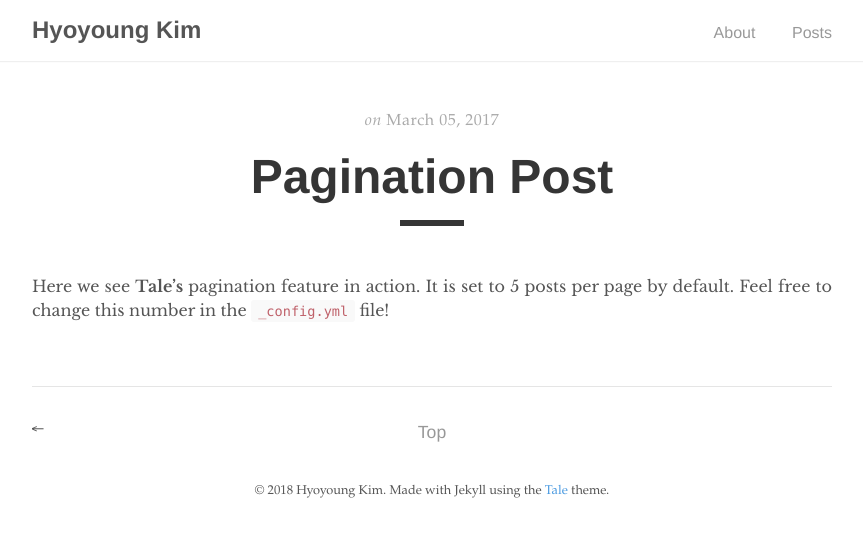
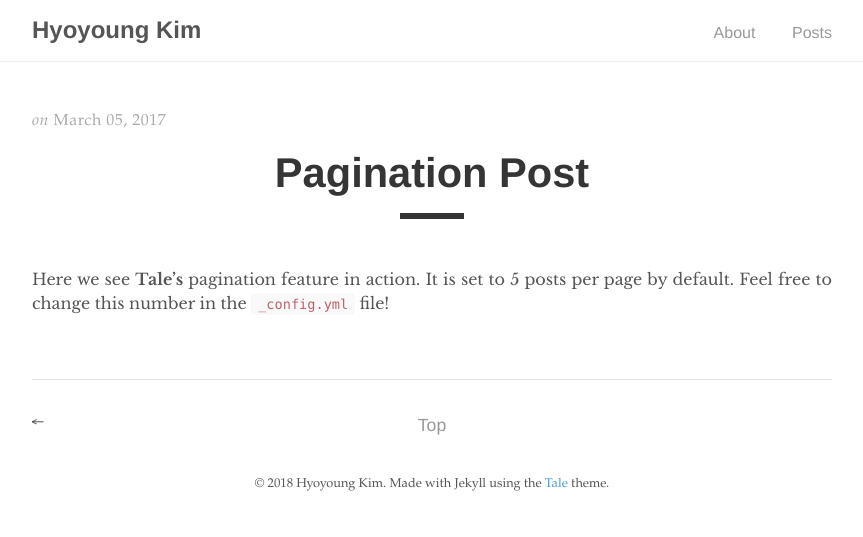
Before and after one commit to hyngkm/hyngkm.github.io, a Jekyll site: the page built from _posts/2017-03-05-pagination-post.md, in a window 1280 px wide. Shown: the top 537 px of the page, without its empty margins (208-1071 px from the left). Built offline with Jekyll 4.4.1, drawn with Linux system fonts in a browser that asks for light colours.

Commit message:
Update _post.scss

```diff
--- a/_sass/tale/_post.scss
+++ b/_sass/tale/_post.scss
@@ -5,7 +5,7 @@
     color: $default-tint;
     font-family: $serif-secondary;
     letter-spacing: 0.5px;
-    text-align: center;
+    text-align: left;
 
     span {
       font-style: italic;
@@ -15,7 +15,7 @@
   &-title {
     color: $default-shade;
     font-family: $sans-serif;
-    font-size: 3rem;
+    font-size: 2.6rem;
     margin: 1rem 0;
     text-align: center;
   }
```
